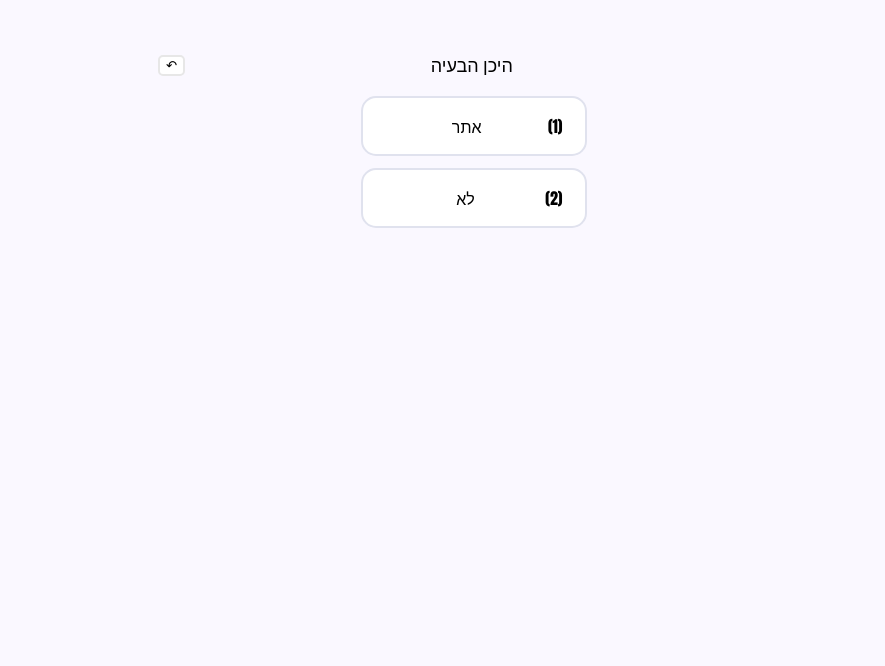
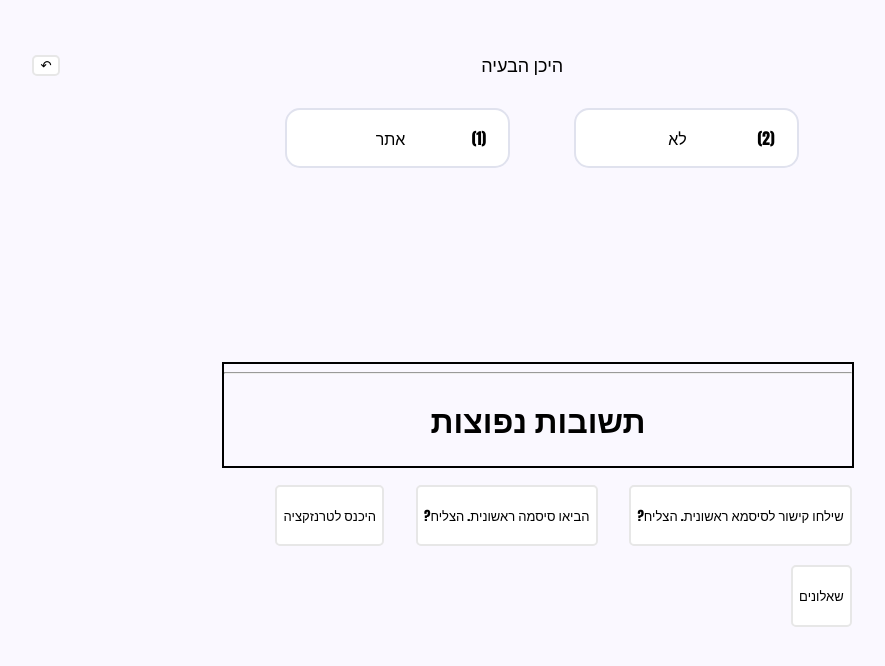
Before and after one commit to amitnoyberg18/DataMangement, a React (Create React App) app: page / in a window 1280 px wide. Both pictures are taken after a click on the button "היכנס לאפליקציה". Shown: the top 666 px of the page, without its empty margins (221-1106 px from the left). Built offline with nearby package versions, Linux system fonts and the light colour scheme.

Commit message:
canged the app page style and added common answers

```diff
--- a/src/App.tsx
+++ b/src/App.tsx
@@ -3,9 +3,12 @@ import Question from "./components/Question";
 import Answer from "./components/Answer";
 import FirstPage from './components/FirstPage';
 // import CardQuestionnaire from "./classes/cardQuestion";
+import History from './components/History';
 import FinalAnswerPage from './components/FinalAnswerPage';
 import {dataCardTree} from './data/data';
 import {CardTree} from './models/cardTree'
+import CommonAnswers from './components/CommonAnswers';
+
 interface Istate{
   cardTreeObj :CardTree | undefined;
   // history: {
@@ -45,7 +48,7 @@ function App() {
           })
           return theCard.prevCard
         }
-        setIsFirstPageActive(true);
+        // setIsFirstPageActive(true);
         return theCard
 
         })
@@ -54,14 +57,7 @@ function App() {
 
   }
 
-  const handleBackInHistory = (item:CardTree,index:number)=>{
-    setCard(item);
-    setHistory((prevHistory:CardTree[])=>{
-      const newHistory = prevHistory.filter( (ele, ind) => ind === prevHistory.findIndex( elem => elem.id === ele.id && elem.id === ele.id));
-      newHistory.splice(index,newHistory.length);
-      return newHistory;
-    })
-  }
+
 
 
   const getAnswersArr =()=>{
@@ -112,31 +108,33 @@ function App() {
   return (
     <div className="App">
       {isFirstPageActive && <FirstPage setIsFirstPageActive={setIsFirstPageActive} />}
-      {!isFirstPageActive && <div className="TheApp">
-        <div className="history">
-          {history.filter( (ele, ind) => ind === history.findIndex( elem => elem.id === ele.id && elem.id === ele.id)).map((item,index)=>{
-            if(item.answers !== undefined && item.indexSelectedAnswer !== undefined){
-              return <div className="historyItem" key={index}>
-                <p style={{textDecoration:"underline",cursor:"pointer"}} onClick={()=>handleBackInHistory(item,index)}>{item.questionText}</p>
-                <p>{item.answers[item.indexSelectedAnswer]}</p>
-              </div>
-            }
-            return <> </>
-          })}
-        </div>
+      {!isFirstPageActive &&
+      <div className="TheApp">
+          <History history={history} setHistory={setHistory} setCard={setCard} />
           <div className="buttons">
             <button id="btnPrevQuesiton" className="btnPrev" onClick={backToPrevCard}>&#x21B6;</button>
             {/* <button>&#x21B7;</button> */}
             </div>
+        <div className="TheQuestionPage">
           {card?.nextCards!==undefined &&
           <div className="card">
             <Question questionText={card.questionText}/>
             {getAnswersArr().map((answer,index)=>{
               return <Answer setHistory={setHistory} answer={answer} index={index} key={index} setCard={setCard}/>
+
             })}
 
+            <div className="commonAnswers">
+            <hr />
+              <h1>תשובות נפוצות</h1>
+
+              {dataCardTree().filter((item,index)=>item.nextCards === undefined).map((item,index)=>{
+                return <CommonAnswers key={index} setHistory={setHistory} card={item} setCard={setCard}/>
+              })}
+              </div>
           </div>}
           {card?.nextCards===undefined && <FinalAnswerPage setHistory={setHistory} theWayToSolve={getQuestion()} crmDetails={getAnswersArr()} setCard={setCard}/>}
+        </div>
       </div>}
     </div>
   );
--- /dev/null
+++ b/src/components/CommonAnswers.tsx
@@ -0,0 +1,29 @@
+import React from "react";
+// import CardQuestionnaire from "../classes/cardQuestion"
+import { CardTree } from "../models/cardTree";
+
+interface IProps{
+    card:CardTree;
+    setCard:Function;
+    setHistory:Function;
+}
+
+const CommonAnswers: React.FC<IProps>=({card,setCard,setHistory})=>{
+    return (
+      <div className="answerObj" onClick={()=>{
+          setCard((prevCard:CardTree)=>{
+              card.prevCard = prevCard;
+              setHistory((history:CardTree[])=>{
+                history.push(prevCard);
+                // let pp = history.filter( (ele, ind) => ind === history.findIndex( elem => elem.id === ele.id && elem.id === ele.id))
+                return history;
+              });
+              return card;
+            })
+        }}>
+          <p>{card.questionText}</p>
+      </div>
+    )
+}
+
+export default CommonAnswers;
--- a/src/components/FinalAnswerPage.tsx
+++ b/src/components/FinalAnswerPage.tsx
@@ -13,22 +13,20 @@ const FinalAnswerPage: React.FC<IProps> = ({theWayToSolve,crmDetails,setCard,set
 
 
     return (
-
-
         <div>
-                <h1>הפיתרון הסופי</h1>
-                <div className="finalDivRight">
+                <h1>תשובה סופית</h1>
+                <div className="finalDiv">
                     <h2>תחום: {crmDetails[0]}</h2>
                     <h2>תת תחום: {crmDetails[1]}</h2>
                     <h2>שאלה: {crmDetails[2]}</h2>
                     <h2>תת שאלה: {crmDetails[3]}</h2>
                 </div>
 
-                <div className="finalDivLeft">
-                    <h2> איך לטפל בקו ראשון {theWayToSolve}</h2>
+                <div className="finalDiv">
+                    <h2> איך לטפל בקו ראשון: {theWayToSolve}</h2>
                 </div>
                 <div className="backbutton">
-                    <button className="backTotart" onClick={()=>
+                    <button className="backToStart" onClick={()=>
                         {
                             setCard(()=>dataCardTree()[0]);
                             setHistory([]);
--- /dev/null
+++ b/src/components/History.tsx
@@ -0,0 +1,37 @@
+import React from "react";
+import { CardTree } from "../models/cardTree";
+
+interface IProps{
+    history: CardTree[];
+    setCard:Function;
+    setHistory:Function;
+
+}
+const History: React.FC<IProps>=({history,setCard,setHistory})=>{
+
+
+    const handleBackInHistory = (item:CardTree,index:number)=>{
+        setCard(item);
+        setHistory((prevHistory:CardTree[])=>{
+          const newHistory = prevHistory.filter( (ele, ind) => ind === prevHistory.findIndex( elem => elem.id === ele.id && elem.id === ele.id));
+          newHistory.splice(index,newHistory.length);
+          return newHistory;
+        })
+      }
+
+    return (
+        <div className="history">
+        {history.filter( (ele, ind) => ind === history.findIndex( elem => elem.id === ele.id && elem.id === ele.id)).map((item,index)=>{
+          if(item.answers !== undefined && item.indexSelectedAnswer !== undefined){
+            return <div className="historyItem" key={index}>
+              <p style={{textDecoration:"underline",cursor:"pointer"}} onClick={()=>handleBackInHistory(item,index)}>{item.questionText}</p>
+              <p>{item.answers[item.indexSelectedAnswer]}</p>
+            </div>
+          }
+          return <> </>
+        })}
+      </div>
+    )
+}
+
+export default History;
--- a/src/index.css
+++ b/src/index.css
@@ -12,11 +12,17 @@ body {
 
 .App{
   position: relative;
-  width: 50%;
   margin: auto;
   margin-top: 4%;
 }
+.TheQuestionPage{
+  position: relative;
+  margin: auto;
+  width: 50%;
+  margin-top: 4%;
+}
 .question{
+  margin-top: 1%;
   margin-right: 5%;
   font-size: large;
 }
@@ -30,6 +36,8 @@ body {
   margin-top: 2%;
   background-color:#ffffff;
   transition: background-color 1s,color 1s;
+  float: left;
+  margin-left: 10%;
 
 }
 .answer:hover{
@@ -40,9 +48,9 @@ body {
 }
 .buttons{
   position:relative;
+  color: black;
+  margin-left: 10%;
   float: left;
-  color: black;
-  margin-bottom: 0px;
 }
 .btnPrev{
   background-color: white;
@@ -57,51 +65,38 @@ body {
   color: #ffffff;
   border: 2px solid #5a4dff;
 }
-.backTotart{
+.backToStart{
   position: relative;
   transition: background-color 0.7s,color 0.7s;
   border: 2px solid #e0e2ee;
   border-radius: 5px;
-  margin-top:45%;
+  /* margin-top:5%; */
   background-color:#ffffff;
-  float: right;
 
 }
-.backTotart:hover{
+.backToStart:hover{
   background-color: #5a4dff;
   color: #ffffff;
   border: 2px solid #5a4dff;
 }
 
-.finalDivRight{
+.finalDiv{
   position: relative;
   background-color: white;
   border:2px solid #e0e2ee;
   border-radius: 13px;
-  float: right;
   padding: 2%;
   padding-left: 20%;
   max-width: 28%;
   margin: auto;
+  margin-top: 2%;
 }
 
-
-.finalDivLeft{
-  position: relative;
-  background-color: white;
-  border:2px solid #e0e2ee;
-  border-radius: 13px;
-  float: left;
-  padding: 2%;
-  padding-bottom: 24%;
-  max-width: 30%;
-  margin: auto;
-}
 
 .backbutton{
   position: relative;
   /* border:2px solid black; */
-  padding: 40%;
+  padding: 20%;
   margin: auto;
   text-align: center;
 }
@@ -119,7 +114,7 @@ body {
 
 }
 .FirstPage{
-  padding: 10%;
+  padding: 2%;
 }
 .btnStart{
   position: relative;
@@ -128,7 +123,7 @@ body {
   color: black;
   border: 2px solid #e7e7e7;
   border-radius: 5px;
-  margin-top: 6%;
+  margin-top: 3%;
   transition: background-color 1s,color 1s;
 
 }
@@ -137,3 +132,26 @@ body {
   color: #ffffff;
   border: 2px solid #5a4dff;
 }
+.commonAnswers{
+  position: relative;
+  border:2px solid black;
+  margin-top: 45%;
+}
+.answerObj{
+  position: relative;
+  float: right;
+  padding: 1%;
+  border-radius: 5px;
+  font-size: small;
+  background-color: white;
+  color: black;
+  border: 2px solid #e7e7e7;
+  margin-left: 5%;
+  margin-top: 3%;
+  transition: background-color 1s,color 1s;
+}
+.answerObj:hover{
+  background-color: #5a4dff;
+  color: #ffffff;
+  border: 2px solid #5a4dff;
+}
```
Lines whose indentation alone changed are shown as unchanged.
